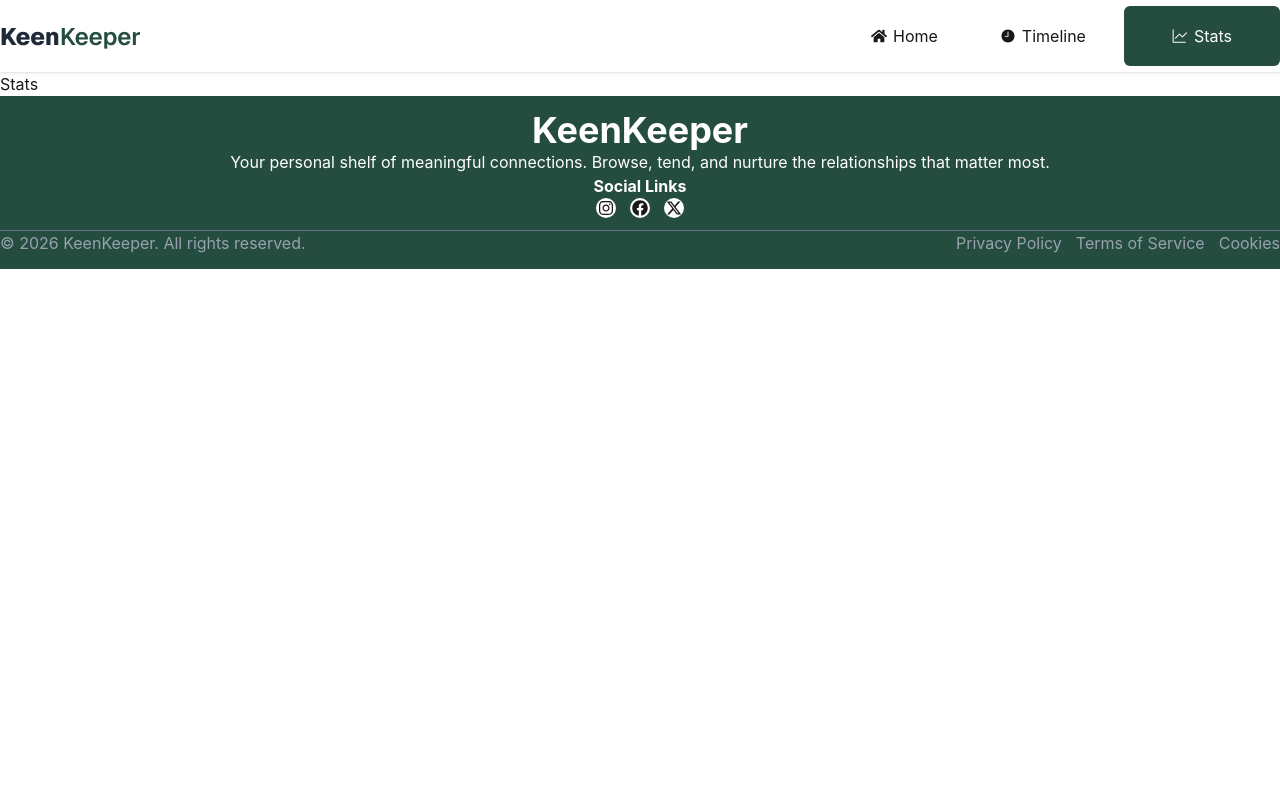
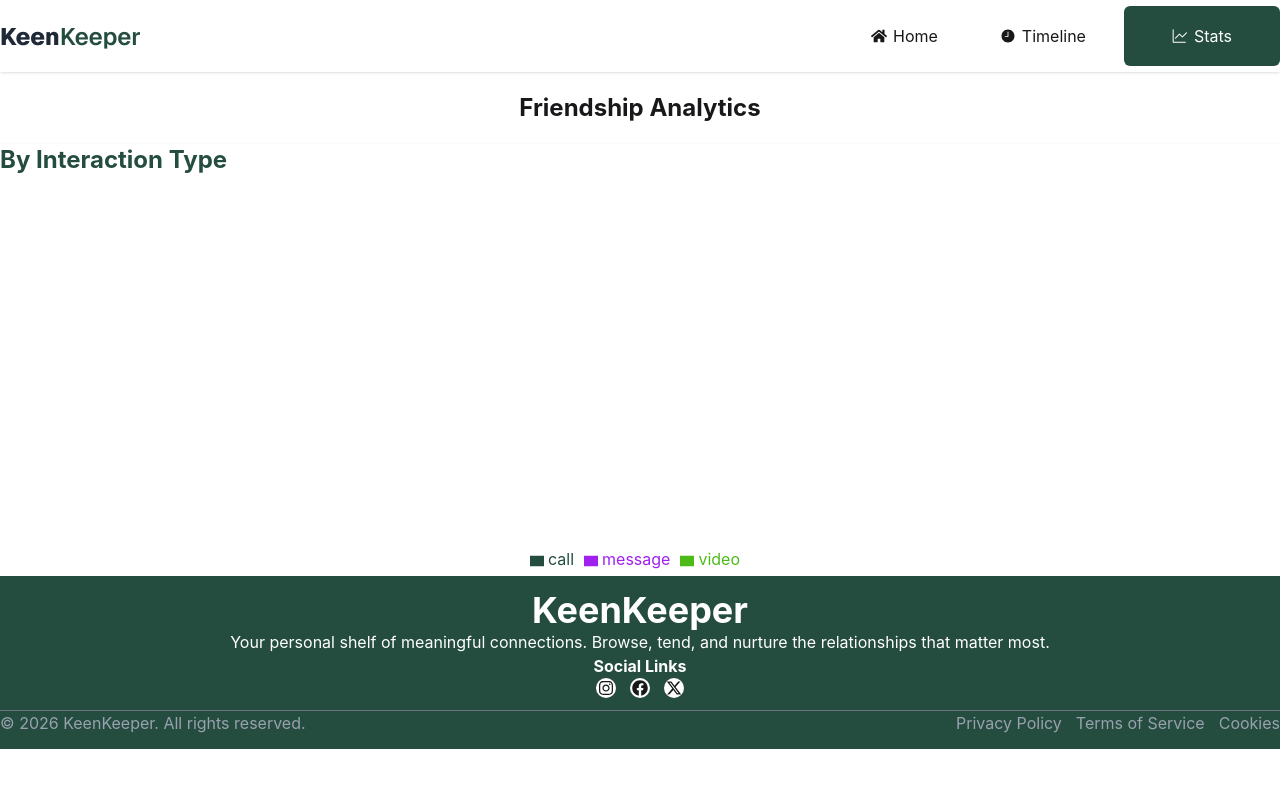
Before and after one commit to rafiqulislamraj58-design/A07, a React (Vite) app: page /stats in a window 1280 px wide. Shown: the top 788 px of the page. Built offline with nearby package versions, Linux system fonts and the light colour scheme.

Commit message:
rechart add and  contax  add in rechart

```diff
--- a/package.json
+++ b/package.json
@@ -10,6 +10,7 @@
     "preview": "vite preview"
   },
   "dependencies": {
+    "@recharts/devtools": "^0.0.11",
     "@tailwindcss/vite": "^4.2.2",
     "react": "^19.2.4",
     "react-dom": "^19.2.4",
@@ -17,6 +18,7 @@
     "react-icons": "^5.6.0",
     "react-router": "^7.14.0",
     "react-spinners": "^0.17.0",
+    "recharts": "^3.8.1",
     "tailwindcss": "^4.2.2"
   },
   "devDependencies": {
--- a/src/Componats/Daynamic.jsx
+++ b/src/Componats/Daynamic.jsx
@@ -28,7 +28,7 @@ const Daynamic = () => {
   return (
     <>
 
-        <div className=" grid grid-cols-4 gap-3.5 container mx-auto mt-5 mb-5">
+        <div className=" grid md:grid-cols-2  lg:grid-cols-4 gap-3.5 container mx-auto mt-5 mb-5">
           <div className="shadow w-full p-6">
             <h1 className="text-center font-bold text-2xl text-[#244D3F]">
               {data.length}
--- a/src/app/frindrendaring/Frind.jsx
+++ b/src/app/frindrendaring/Frind.jsx
@@ -6,7 +6,7 @@ import { Link } from 'react-router'
 const Frind = ({data}) => {
   return (
     <>
-      <div className=' grid grid-cols-4 gap-2.5 mt-5 mb-5 container mx-auto'>
+      <div className=' grid md:grid-cols-2 lg:grid-cols-4 gap-2.5 mt-5 mb-5 container mx-auto'>
          {
         data.map((Frind,index)=>{
           return <Link to={`/Frind/${Frind.id}`} key={index} className="card bg-base-100 w-full shadow-sm ">
--- a/src/pages/Stats.jsx
+++ b/src/pages/Stats.jsx
@@ -1,8 +1,48 @@
 import React from 'react'
+import { Legend, Pie, PieChart, Tooltip } from 'recharts';
+import { useContext } from "react";
+import { TimelineContext } from "../context/TimelineContext";
+import { ResponsiveContainer } from 'recharts';
+
 
 const Stats = () => {
+  const { timeline } = useContext(TimelineContext);
+  const callCount = timeline.filter(item => item.type === "call").length;
+  const messageCount = timeline.filter(item => item.type === "message").length;
+  const videoCount = timeline.filter(item => item.type === "video").length;
+  const data = [
+  { name: 'call', value: callCount, fill: '#244d3f' },
+  { name: 'message', value: messageCount, fill: '#A020F0' },
+  { name: 'video', value: videoCount, fill: '#4CBB17' },
+];
   return (
-    <div>Stats</div>
+   <>
+   <h1 className='text-center text-2xl font-bold mt-5 mb-5'>Friendship Analytics</h1>
+
+     <div className=' mt-5 shadow bg-white container mx-auto'>
+     <div>
+      <p className='text-[#244d3f] mt-3.5 text-2xl font-bold'>By Interaction Type</p>
+     </div>
+
+   <ResponsiveContainer width="100%" height={400}>
+        <PieChart>
+          <Pie
+            data={data}
+            innerRadius={80}
+            outerRadius={100}
+            cornerRadius={10}
+            paddingAngle={5}
+            dataKey="value"
+            isAnimationActive={true}
+          />
+          <Legend />
+          <Tooltip />
+        </PieChart>
+</ResponsiveContainer>
+
+
+    </div>
+   </>
   )
 }
 
--- a/src/pages/Timeline.jsx
+++ b/src/pages/Timeline.jsx
@@ -2,6 +2,7 @@ import { useContext ,useState } from "react";
 import { TimelineContext } from "../context/TimelineContext";
 import { MdCall, MdMessage } from "react-icons/md";
 import { FaVideo } from "react-icons/fa";
+
 
 const Timeline = () => {
   const { timeline } = useContext(TimelineContext);
```
Also changed, not shown: 1 other file (tests, documents, lock files or other folders).
